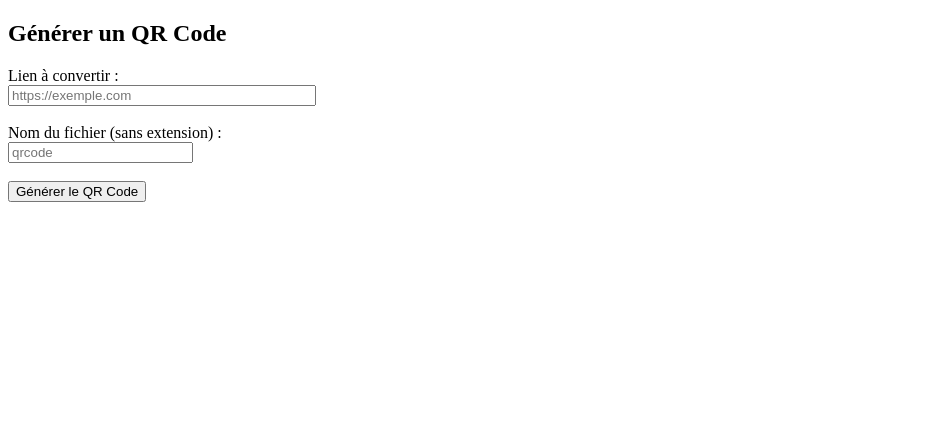
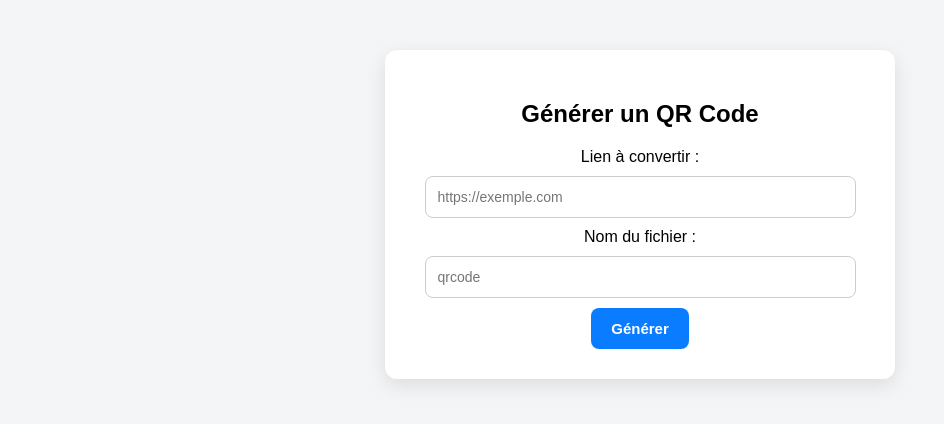
Before and after one commit to Trydrica/Qr-code, a Flask app: page / in a window 1280 px wide. Shown: the top 424 px of the page, without its empty margins (0-944 px from the left). Run offline with Flask 3, Linux system fonts and the light colour scheme.

Commit message:
style CSS et hml amélioré

```diff
--- a/app.py
+++ b/app.py
@@ -4,7 +4,6 @@ import os
 
 app = Flask(__name__)
 
-# Dossier où les QR codes seront enregistrés
 OUTPUT_FOLDER = "static/qrcodes"
 os.makedirs(OUTPUT_FOLDER, exist_ok=True)
 
@@ -18,7 +17,7 @@ def generate():
     filename = request.form.get("filename")
 
     if not link:
-        return "Erreur : aucun lien fourni"
+        return render_template("index.html", error="Veuillez entrer un lien.")
 
     if not filename.endswith(".png"):
         filename += ".png"
@@ -29,15 +28,12 @@ def generate():
     img = qrcode.make(link)
     img.save(filepath)
 
-    return f"""
-    <h3>QR code généré avec succès !</h3>
-    <img src="/{filepath}" style="width:200px; border:1px solid #ccc;"><br><br>
-    <a href="/download/{filename}" download>
-        <button>Télécharger le fichier</button>
-    </a>
-    <br><br>
-    <a href="/">Retour</a>
-    """
+    return render_template(
+        "index.html",
+        link=link,
+        filename=filename,
+        qr_path=f"/static/qrcodes/{filename}"
+    )
 
 @app.route("/download/<filename>")
 def download(filename):
--- /dev/null
+++ b/static/css/style.css
@@ -0,0 +1,65 @@
+body {
+    font-family: "Poppins", sans-serif;
+    background: #f3f5f7;
+    margin: 0;
+    padding: 0;
+}
+
+.container {
+    width: 100%;
+    max-width: 450px;
+    margin: 50px auto;
+    background: #fff;
+    padding: 30px;
+    border-radius: 12px;
+    box-shadow: 0 6px 20px rgba(0,0,0,0.1);
+    text-align: center;
+}
+
+h2 {
+    margin-bottom: 20px;
+}
+
+input[type="text"] {
+    width: 90%;
+    padding: 12px;
+    margin: 10px 0;
+    border-radius: 8px;
+    border: 1px solid #ccc;
+    font-size: 14px;
+}
+
+button {
+    padding: 12px 20px;
+    background: #0a7cff;
+    color: white;
+    border: none;
+    border-radius: 8px;
+    cursor: pointer;
+    font-size: 15px;
+    font-weight: bold;
+    transition: 0.2s;
+}
+
+button:hover {
+    background: #005fcc;
+}
+
+.qr-box {
+    margin-top: 25px;
+}
+
+.qr-box img {
+    margin-top: 10px;
+    width: 250px;
+}
+
+.error {
+    color: red;
+    font-size: 14px;
+    margin-bottom: 10px;
+}
+
+.download-btn {
+    margin-top: 15px;
+}
--- a/templates/index.html
+++ b/templates/index.html
@@ -1,25 +1,41 @@
 <!DOCTYPE html>
-<html>
+<html lang="fr">
 <head>
     <meta charset="UTF-8">
     <title>Générateur de QR Code</title>
+    <link rel="stylesheet" href="/static/css/style.css">
 </head>
+
 <body>
+    <div class="container">
 
-<h2>Générer un QR Code</h2>
+        <h2>Générer un QR Code</h2>
 
-<form action="/generate" method="POST">
+        {% if error %}
+            <p class="error">{{ error }}</p>
+        {% endif %}
 
-    <label>Lien à convertir :</label><br>
-    <input type="text" name="link" placeholder="https://exemple.com" style="width:300px;" required>
-    <br><br>
+        <form action="/generate" method="POST">
 
-    <label>Nom du fichier (sans extension) :</label><br>
-    <input type="text" name="filename" placeholder="qrcode" required>
-    <br><br>
+            <label>Lien à convertir :</label><br>
+            <input type="text" name="link" placeholder="https://exemple.com" required>
 
-    <button type="submit">Générer le QR Code</button>
-</form>
+            <label>Nom du fichier :</label><br>
+            <input type="text" name="filename" placeholder="qrcode" required>
 
+            <button type="submit">Générer</button>
+        </form>
+
+        {% if qr_path %}
+        <div class="qr-box">
+            <h3>QR Code généré :</h3>
+            <img src="{{ qr_path }}" alt="QR Code">
+
+            <a href="/download/{{ filename }}">
+                <button class="download-btn">Télécharger</button>
+            </a>
+        </div>
+        {% endif %}
+    </div>
 </body>
 </html>
```
Also changed, not shown: static/qrcodes/QRcodemamoutj.png (added).
